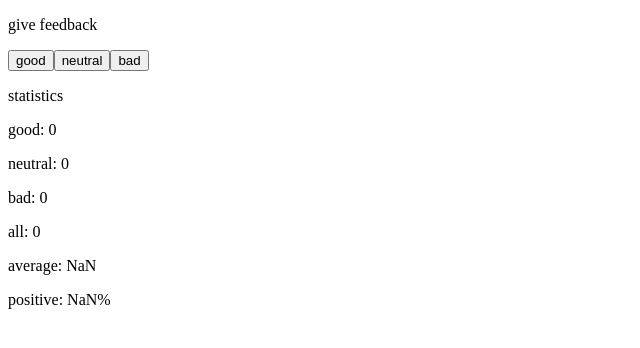
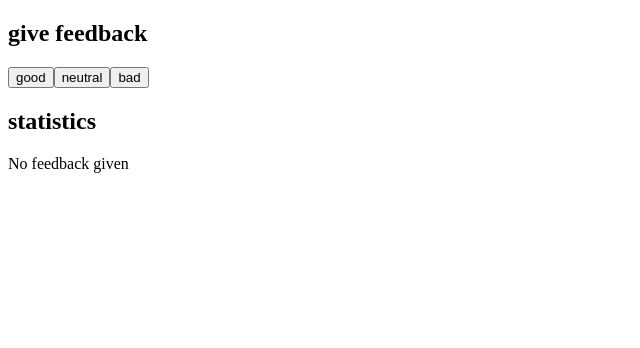
Before and after one commit to Evgenij27/fullstackopen, a React (Vite) app in the folder part1/unicafe/: page / in a window 1280 px wide. Shown: the top 348 px of the page, without its empty margins (0-640 px from the left). Built offline with nearby package versions, Linux system fonts and the light colour scheme.

Commit message:
1.9 unicafe step 4 conditional rendering

```diff
--- a/part1/unicafe/src/App.jsx
+++ b/part1/unicafe/src/App.jsx
@@ -2,9 +2,16 @@ import { useState } from "react";
 
 const Statistics = ({ props }) => {
   const [g, n, b] = props;
+  const all = g + n + b;
+  if (all === 0) {
+    return (
+      <div>
+        <p>No feedback given </p>
+      </div>
+    );
+  }
   return (
     <div>
-      <p>statistics</p>
       <p>good: {g} </p>
       <p>neutral: {n} </p>
       <p>bad: {b} </p>
@@ -35,12 +42,15 @@ const App = () => {
   return (
     <div>
       <div>
-        <p>give feedback</p>
+        <h2>give feedback</h2>
         <button onClick={handleGoodRate}>good</button>
         <button onClick={handleNeutralRate}>neutral</button>
         <button onClick={handleBadRate}>bad</button>
       </div>
-      <Statistics props={[goodRate, neutralRate, badRate]} />
+      <div>
+        <h2>statistics</h2>
+        <Statistics props={[goodRate, neutralRate, badRate]} />
+      </div>
     </div>
   );
 };
```
